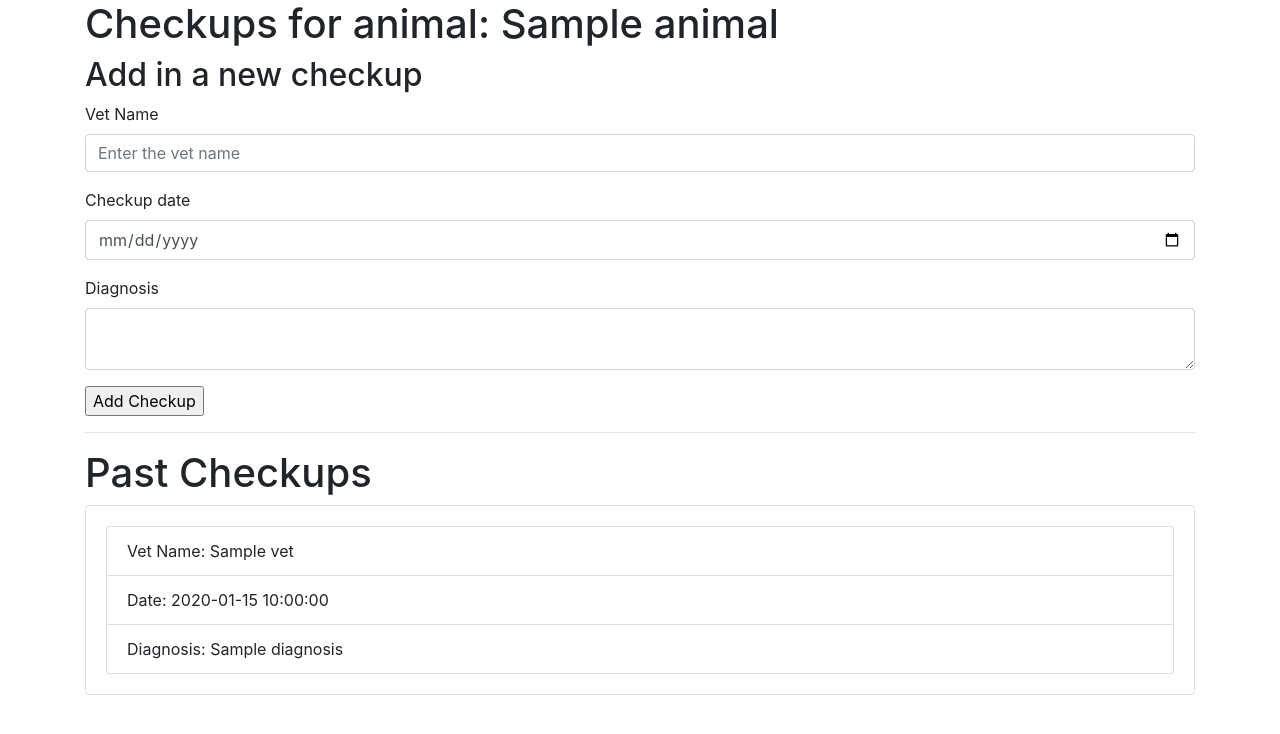
After one commit to kunxin-chor/tgc7-mongo, a Flask app: template animal_shelter/templates/checkup.template.html in a window 1280 px wide. The commit adds this page. Shown: the top 734 px of the page. Run offline with Flask 2, Linux system fonts and the light colour scheme; the template is opened without the code that fills it: most values are stand-ins (such as "Sample title", 1, 10 or a date in 2020); some libraries are stand-ins or nearby versions.

Commit message:
Added push to array

```diff
--- a/animal_shelter/app.py
+++ b/animal_shelter/app.py
@@ -3,6 +3,7 @@ import os
 from bson.objectid import ObjectId
 from dotenv import load_dotenv
 import pymongo
+import datetime
 
 load_dotenv()
 
@@ -17,13 +18,15 @@ client = pymongo.MongoClient(MONGO_URI)
 @app.route('/animals')
 def show_all_animals():
     all_animals = client[DB_NAME].animals.find()
-    return render_template('show_animals.template.html', all_animals=all_animals)
+    return render_template('show_animals.template.html',
+                           all_animals=all_animals)
 
 
 @app.route('/animal/create')
 def create_animal():
     all_animal_types = client[DB_NAME].animal_types.find()
-    return render_template('create_animal.template.html', all_animal_types=all_animal_types)
+    return render_template('create_animal.template.html',
+                           all_animal_types=all_animal_types)
 
 
 @app.route('/animal/create', methods=["POST"])
@@ -90,16 +93,18 @@ def process_update_animal(id):
     return redirect(url_for('show_all_animals'))
 
 
-@app.route('/animals/delete/<animal_id>')
+@app.route('/animal/delete/<animal_id>')
 def delete_animal(animal_id):
     animal = client[DB_NAME].animals.find_one({
         "_id": ObjectId(animal_id)
     })
 
-    return render_template('confirm_delete_animal.template.html', animal=animal)
+    return render_template(
+        'confirm_delete_animal.template.html',
+        animal=animal)
 
 
-@app.route('/animals/delete/<animal_id>', methods=["POST"])
+@app.route('/animal/delete/<animal_id>', methods=["POST"])
 def process_delete_animal(animal_id):
     client[DB_NAME].animals.remove({
         "_id": ObjectId(animal_id)
@@ -107,6 +112,39 @@ def process_delete_animal(animal_id):
     return redirect(url_for('show_all_animals'))
 
 
+@app.route('/animal/<animal_id>/checkup/')
+def show_animal_checkups(animal_id):
+    animal = client[DB_NAME].animals.find_one({
+        "_id": ObjectId(animal_id)
+    })
+    return render_template('checkup.template.html', animal=animal)
+
+
+@app.route('/animal/<animal_id>/checkup/', methods=["POST"])
+def process_add_checkup(animal_id):
+    vet_name = request.form.get('vet-name')
+    date = request.form.get('checkup-date')
+    diagnosis = request.form.get('diagnosis')
+
+    # convert the string of the data into an actual date object
+    date = datetime.datetime.strptime(date, "%Y-%m-%d")
+
+    client[DB_NAME].animals.update_one({
+        "_id": ObjectId(animal_id),
+    }, {
+        "$push": {
+            'checkups': {
+                "_id": ObjectId(),
+                "vet": vet_name,
+                "date": date,
+                "diagnosis": diagnosis
+            }
+        }
+    })
+
+    return redirect(url_for('show_animal_checkups', animal_id=animal_id))
+
+
 # "magic code" -- boilerplate
 if __name__ == '__main__':
     app.run(host=os.environ.get('IP'),
--- /dev/null
+++ b/animal_shelter/templates/checkup.template.html
@@ -0,0 +1,37 @@
+{%extends 'layout.template.html' %}
+
+
+{%block content %}
+<h1>Checkups for animal: {{animal.name}}
+
+<h2>Add in a new checkup</h2>
+<form method="POST">
+    <div class="form-group">
+        <label>Vet Name</label>
+        <input type="text" name="vet-name" class="form-control" placeholder="Enter the vet name"/>
+    </div>
+    <div class="form-group">
+        <label>Checkup date</label>
+        <input type="date" name="checkup-date" class="form-control" placeholder="Date of the checkup"/>
+    </div>
+    <div class="form-group">
+        <label>Diagnosis</label>
+        <textarea name="diagnosis" class="form-control"></textarea>
+    </div>
+    <input type="submit" value="Add Checkup"/>
+
+    <hr/>
+    <h1>Past Checkups</h1>
+    {%for c in animal.checkups%}
+    <div class="card">
+        <div class="card-body">
+            <ul class="list-group">
+                <li class="list-group-item">Vet Name: {{c.vet}}</li>
+                <li class="list-group-item">Date: {{c.date}}</li>
+                <li class="list-group-item">Diagnosis: {{c.diagnosis}}</li>
+            </ul>
+        </div>
+    </div>
+    {%endfor%}
+</form>
+{%endblock%}
--- a/animal_shelter/templates/show_animals.template.html
+++ b/animal_shelter/templates/show_animals.template.html
@@ -17,7 +17,9 @@
                 <td>{{animal.breed}}</td>
                 <td>
                     <a href="{{ url_for('update_animal', id=animal._id)}}" class="btn btn-primary btn-sm">Edit</a>
+                    <a href="{{ url_for('show_animal_checkups', animal_id=animal._id )}}" class="btn btn-primary btn-sm">Manage Checkups</a>
                     <a href="{{ url_for('delete_animal', animal_id=animal._id) }}" class="btn btn-danger btn-sm">Delete</a>
+
                 </td>
             </tr>
         {%endfor%}
```
